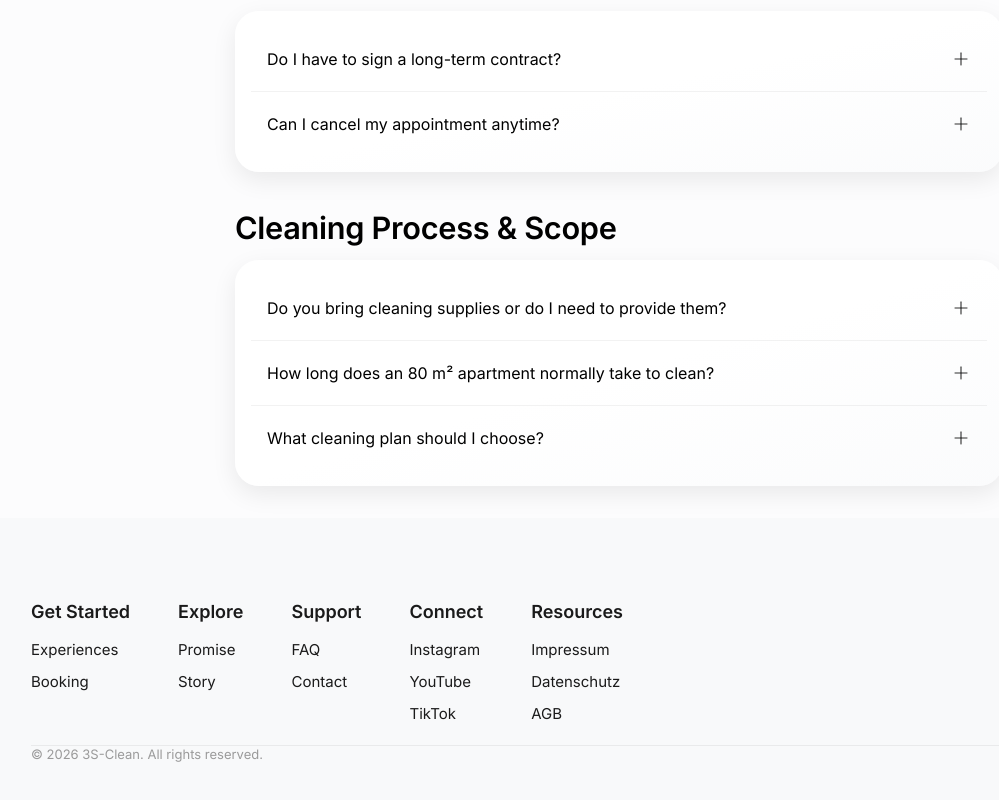
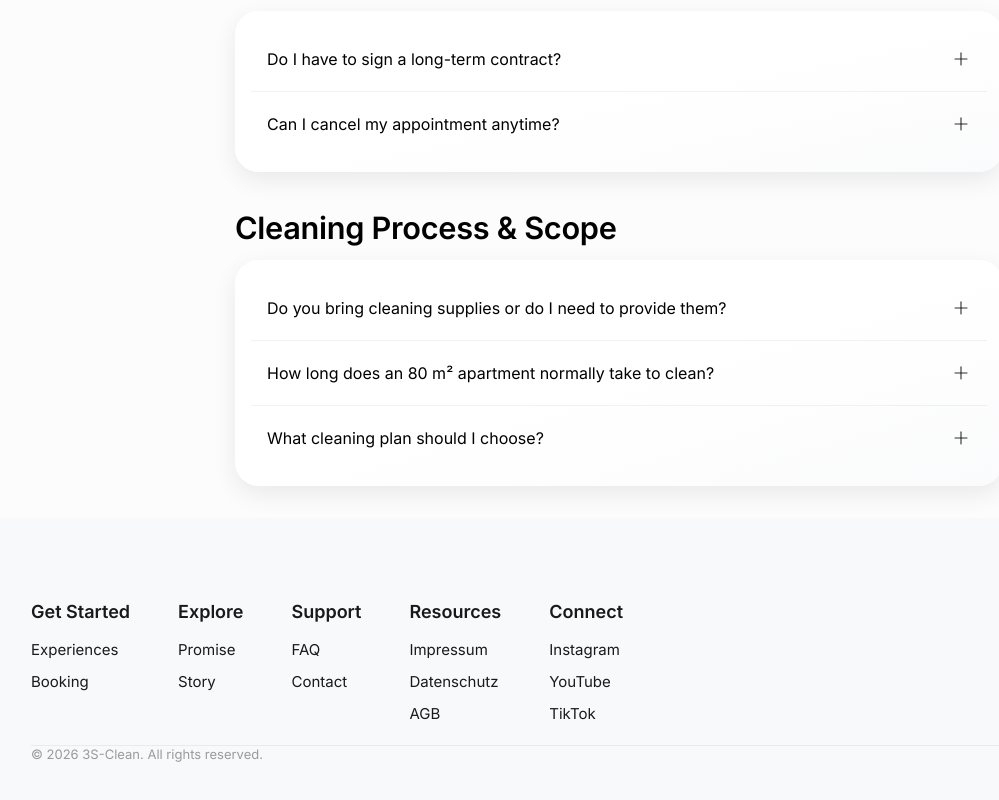
Before and after one commit to 3S-Clean/3s-clean-app, a Next.js app: page /en/faq in a window 1280 px wide. Shown: the part 1718-2518 px from the top of the page, without its empty margins (21-1020 px from the left). Built offline with nearby package versions, Linux system fonts and the light colour scheme; no server answers.

Commit message:
feat: new contact

```diff
--- a/components/footer/Footer.tsx
+++ b/components/footer/Footer.tsx
@@ -19,20 +19,21 @@ export default function AccountFooter() {
         >
             <div className={PAGE_CONTAINER}>
                 <div className={CONTENT_GUTTER}>
-                    {/* Navigation Columns - single row on desktop, 2 columns on tablet, 1 column on mobile */}
+                    {/* Navigation Columns - single row on desktop, 3 columns on tablet, 1 column on mobile */}
                     <div
                         className="
               flex w-full flex-col gap-6
-                        md:grid md:grid-cols-2 md:gap-8
+              md:grid md:grid-cols-3 md:gap-8
               lg:flex lg:flex-row lg:gap-12
             "
                     >
                         {footerColumns.map((column) => (
                             <div key={column.title} className="flex flex-col gap-2 lg:gap-3">
-                                <h3 className="
+                                <h3
+                                    className="
                     m-0 font-semibold
                     text-[16px] leading-[110%]
-                                    text-[rgb(26,26,26)] dark:text-[rgba(255,255,255,0.9
+                    text-black/90 dark:text-white/90
                     lg:text-[18px] lg:leading-[150%]
                   "
                                 >
@@ -47,7 +48,7 @@ export default function AccountFooter() {
                                                 className="
                           cursor-pointer no-underline transition-opacity duration-200 hover:opacity-70
                           text-[13px] leading-[100%]
-                                                     text-[rgb(26,26,26)] dark:text-[rgba(255,255,2
+                          text-black/90 dark:text-white/70
                           lg:text-[15px] lg:leading-[130%]
                         "
                                             >
@@ -58,13 +59,45 @@ export default function AccountFooter() {
                                 </ul>
                             </div>
                         ))}
+
+                        {/* Resources (3rd on tablet) */}
+                        <div className="flex flex-col gap-2 lg:gap-3">
+                            <h3
+                                className="
+                  m-0 font-semibold
+                  text-[16px] leading-[110%]
+                  text-black/90 dark:text-white/90
+                  lg:text-[18px] lg:leading-[150%]
+                "
+                            >
+                                Resources
+                            </h3>
+                            <ul className="m-0 flex list-none flex-col gap-2 p-0">
+                                {legalLinks.map((link) => (
+                                    <li key={link.href}>
+                                        <Link
+                                            href={link.href}
+                                            className="
+                        cursor-pointer no-underline transition-opacity duration-200 hover:opacity-70
+                        text-[13px] leading-[100%]
+                        text-black/90 dark:text-white/70
+                        lg:text-[15px] lg:leading-[130%]
+                      "
+                                        >
+                                            {link.label}
+                                        </Link>
+                                    </li>
+                                ))}
+                            </ul>
+                        </div>
+
                         {/* Connect */}
                         <div className="flex flex-col gap-2 lg:gap-3">
                             <h3
                                 className="
                   m-0 font-semibold
                   text-[16px] leading-[110%]
-                                text-[rgb(26,26,26)] dark:text-[rgba(255,255,255,0.9
+                  text-black/90 dark:text-white/90
                   lg:text-[18px] lg:leading-[150%]
                 "
                             >
@@ -80,7 +113,7 @@ export default function AccountFooter() {
                                         className="
                       cursor-pointer no-underline transition-opacity duration-200 hover:opacity-70
                       text-[13px] leading-[100%]
-                                            text-[rgb(26,26,26)] dark:text-[rgba(255,255,2
+                      text-black/90 dark:text-white/70
                       lg:text-[15px] lg:leading-[130%]
                     "
                                     >
@@ -95,7 +128,7 @@ export default function AccountFooter() {
                                         className="
                       cursor-pointer no-underline transition-opacity duration-200 hover:opacity-70
                       text-[13px] leading-[100%]
-                                            text-[rgb(26,26,26)] dark:text-[rgba(255,255,2
+                      text-black/90 dark:text-white/70
                       lg:text-[15px] lg:leading-[130%]
                     "
                                     >
@@ -110,44 +143,13 @@ export default function AccountFooter() {
                                         className="
                       cursor-pointer no-underline transition-opacity duration-200 hover:opacity-70
                       text-[13px] leading-[100%]
-                                            text-[rgb(26,26,26)] dark:text-[rgba(255,255,2
+                      text-black/90 dark:text-white/70
                       lg:text-[15px] lg:leading-[130%]
                     "
                                     >
                                         TikTok
                                     </Link>
                                 </li>
-                            </ul>
-                        </div>
-
-                        {/* Resources */}
-                        <div className="flex flex-col gap-2 lg:gap-3">
-                            <h3
-                                className="
-                                    m-0 font-semibold
-                                    text-[16px] leading-[110%]
-                                    text-[rgb(26,26,26)] dark:text-[rgba(255,255,255,0.9
-                                    lg:text-[18px] lg:leading-[150%]
-                                "
-                            >
-                                Resources
-                            </h3>
-                            <ul className="m-0 flex list-none flex-col gap-2 p-0">
-                                {legalLinks.map((link) => (
-                                    <li key={link.href}>
-                                        <Link
-                                            href={link.href}
-                                            className="
-                                            cursor-pointer no-underline transition-opacity duration-200 hover:opacity-70
-                                            text-[13px] leading-[100%]
-                                            text-[rgb(26,26,26)] dark:text-[rgba(255,255,2
-                                            lg:text-[15px] lg:leading-[130%]
-                                        "
-                                        >
-                                            {link.label}
-                                        </Link>
-                                    </li>
-                                ))}
                             </ul>
                         </div>
                     </div>
--- a/components/ui/card/CardFrame.ts
+++ b/components/ui/card/CardFrame.ts
@@ -4,6 +4,8 @@ export const CARD_FRAME_BASE = [
     // subtle premium gradient (light)
     "bg-gradient-to-br from-white via-white to-gray-50/50",
     "text-gray-900",
+    // Light: subtle inner highlight (like dark)
+    "[box-shadow:inset_0_1px_0_rgba(255,255,255,0.70),0_8px_24px_rgba(0,0,0,0.08)]",
     // Dark: subtle premium gradient (NOT white) + glass blur
     "dark:bg-gradient-to-br dark:from-[var(--card)]/85 dark:via-[var(--card)]/70 dark:to-black/30",
     "dark:backdrop-blur-sm dark:text-white",
```
Lines whose indentation alone changed are shown as unchanged.
